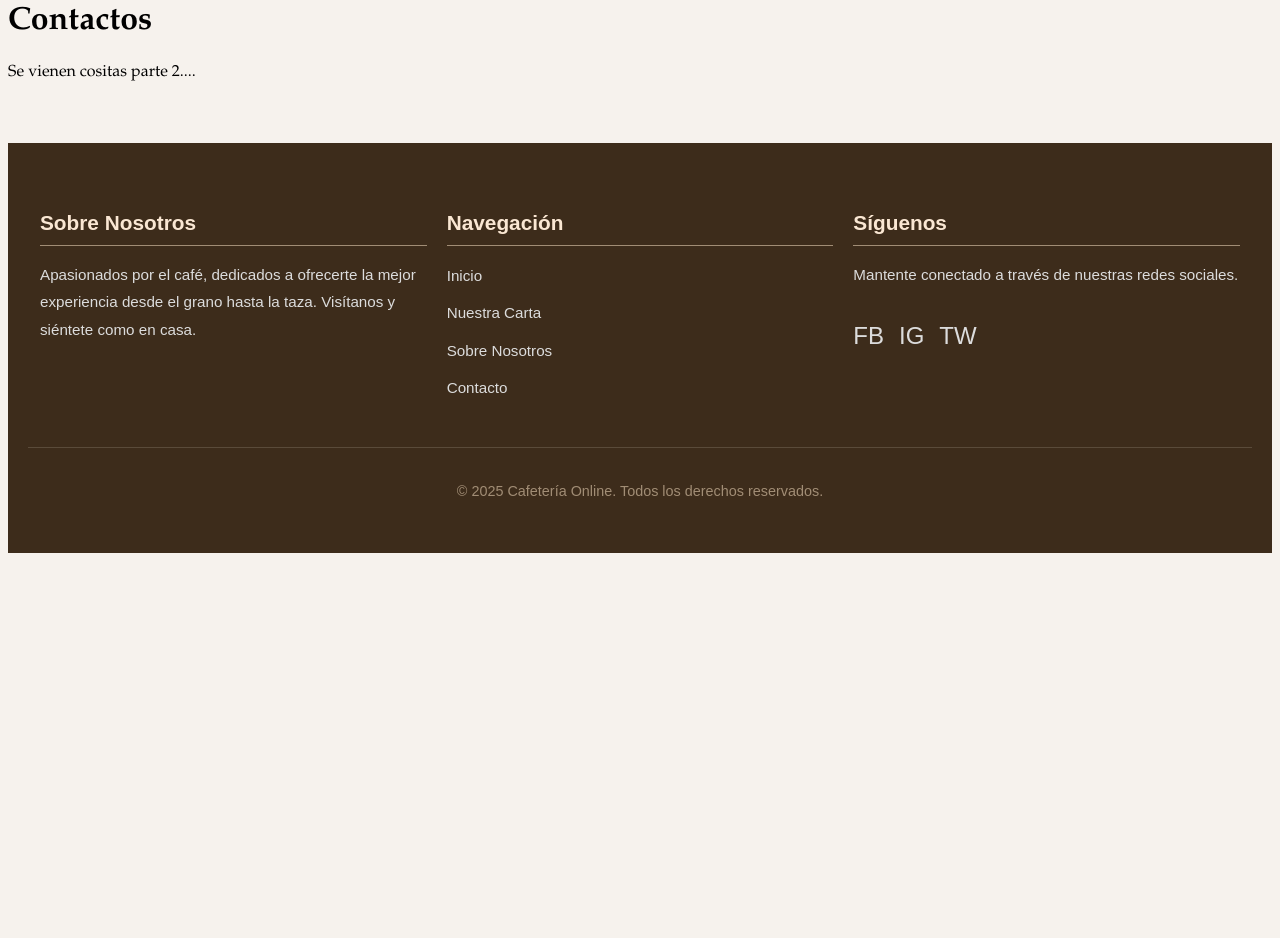
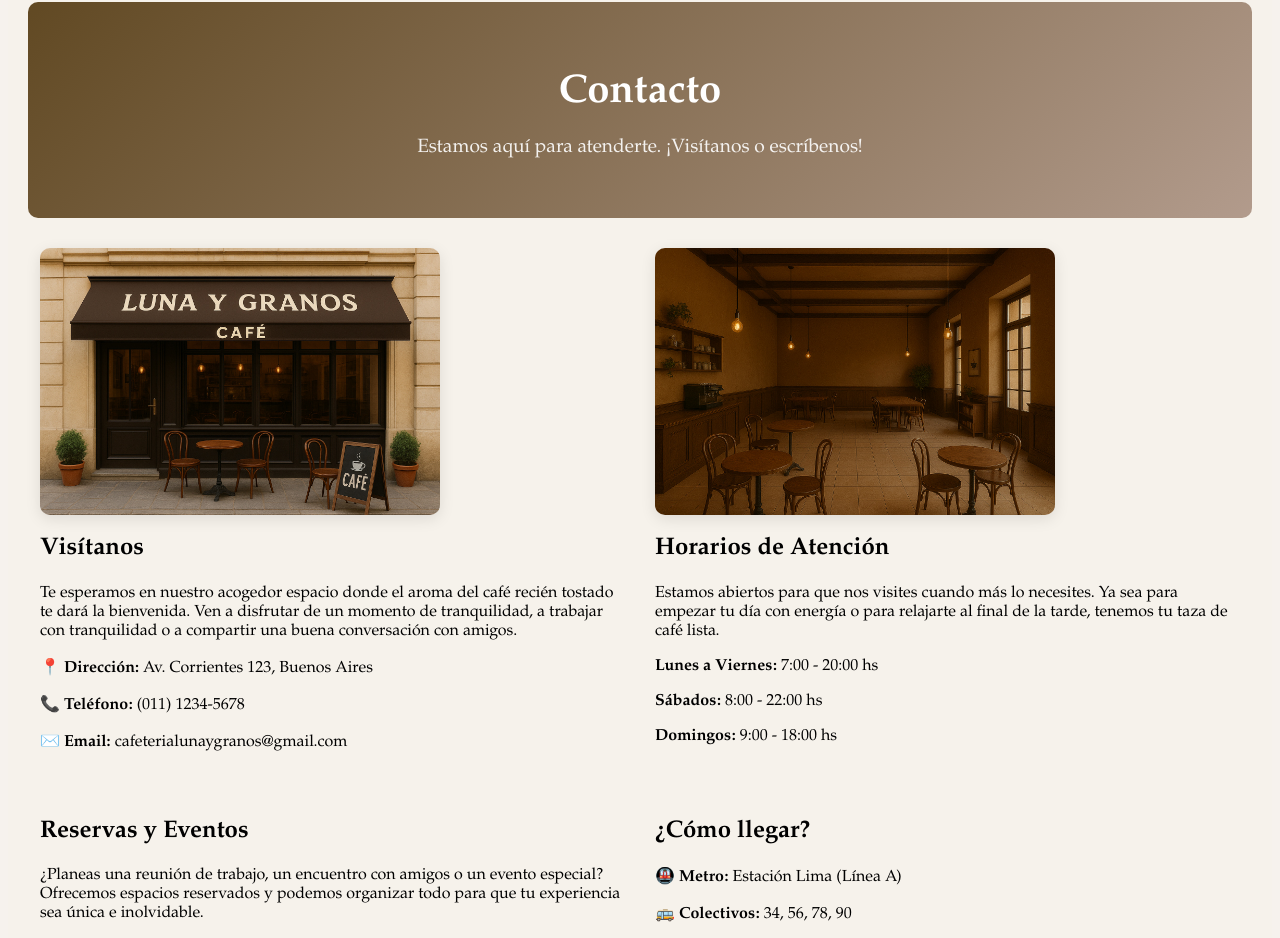
Before and after one commit to Evhal9/CafeteriaOnline, a React (Vite) app: page /contacto in a window 1280 px wide. Shown: the part 255-1193 px from the top of the page. Before the commit the page ends 816 px from the top, so only its background shows below. Built offline with nearby package versions, Linux system fonts and the light colour scheme; a web font is replaced by a local one.

Commit message:
Se realizó la parte de contacto y sus modificaciones

```diff
--- a/src/components/Header/Header.jsx
+++ b/src/components/Header/Header.jsx
@@ -20,6 +20,7 @@ function Header(){
                     <Link className="a-nav" to="/Nosotros"> Nosotros</Link>
                     <Link className="a-nav" to="/Carrito"> <img id="carrito" src={carrito} alt="" /></Link>
                 </section>
+
         </nav>
         </>
     )
--- /dev/null
+++ b/src/pages/Contacto.css
@@ -0,0 +1,277 @@
+:root {
+    --color-cream: #f6f2eb;
+    --color-taupe: #b29b8c;
+    --color-brown: #614923;
+    --color-beige: #dfd3b9;
+    --color-sage: #8b9571;
+}
+
+.contacto-container {
+    min-height: 100vh;
+    background-color: var(--color-cream);
+    padding: 20px;
+}
+
+.contacto-header {
+    text-align: center;
+    padding: 40px 20px;
+    background: linear-gradient(135deg, var(--color-brown) 0%, var(--color-taupe) 100%);
+    color: white;
+    border-radius: 10px;
+    margin-bottom: 30px;
+}
+
+.contacto-header h1 {
+    font-size: 2.5rem;
+    margin-bottom: 10px;
+    font-weight: 700;
+}
+
+.contacto-header p {
+    font-size: 1.2rem;
+    opacity: 0.9;
+}
+
+.contacto-content {
+    display: grid;
+    grid-template-columns: 1fr 1fr;
+    gap: 30px;
+    max-width: 1200px;
+    margin: 0 auto;
+}
+
+.contacto-image img {
+    width: 100%;
+    height: auto;
+    display: block;
+    transition: transform 0.4s ease;
+}
+
+.contacto-image {
+    flex: 1;
+    max-width: 400px;
+    border-radius: 10px;
+    overflow: hidden;
+    box-shadow: 0 4px 15px rgba(0,0,0,0.1);
+}
+
+
+.contacto-image:hover img {
+    transform: scale(1.05);
+}
+
+.form-section {
+    background: white;
+    padding: 30px;
+    border-radius: 10px;
+    box-shadow: 0 4px 15px rgba(97, 73, 35, 0.1);
+}
+
+.form-section h2 {
+    color: var(--color-brown);
+    margin-bottom: 20px;
+    border-bottom: 2px solid var(--color-taupe);
+    padding-bottom: 10px;
+}
+
+.confirmacion-mensaje {
+    background-color: var(--color-sage);
+    color: white;
+    padding: 15px;
+    border-radius: 5px;
+    margin-bottom: 20px;
+    text-align: center;
+}
+
+.contacto-form {
+    display: flex;
+    flex-direction: column;
+    gap: 20px;
+}
+
+.form-group {
+    display: flex;
+    flex-direction: column;
+}
+
+.form-row {
+    display: grid;
+    grid-template-columns: 1fr 1fr;
+    gap: 15px;
+}
+
+.form-group label {
+    color: var(--color-brown);
+    font-weight: 600;
+    margin-bottom: 5px;
+}
+
+.form-group input,
+.form-group textarea {
+    padding: 12px;
+    border: 2px solid var(--color-beige);
+    border-radius: 5px;
+    font-size: 1rem;
+    background-color: var(--color-cream);
+    transition: border-color 0.3s ease;
+}
+
+.form-group input:focus,
+.form-group textarea:focus {
+    outline: none;
+    border-color: var(--color-taupe);
+    background-color: white;
+}
+
+.form-group textarea {
+    resize: vertical;
+    min-height: 120px;
+    font-family: inherit;
+}
+
+.submit-btn {
+    background-color: var(--color-brown);
+    color: white;
+    border: none;
+    padding: 15px 30px;
+    border-radius: 5px;
+    font-size: 1.1rem;
+    font-weight: 600;
+    cursor: pointer;
+    transition: background-color 0.3s ease;
+    margin-top: 10px;
+}
+
+.submit-btn:hover {
+    background-color: var(--color-taupe);
+}
+
+.info-section {
+    display: flex;
+    flex-direction: column;
+    gap: 20px;
+}
+
+.info-card {
+    background: white;
+    padding: 25px;
+    border-radius: 10px;
+    box-shadow: 0 4px 15px rgba(97, 73, 35, 0.1);
+    border-left: 4px solid var(--color-sage);
+}
+
+.info-card h3 {
+    color: var(--color-brown);
+    margin-bottom: 15px;
+    border-bottom: 1px solid var(--color-beige);
+    padding-bottom: 8px;
+}
+
+.contact-info {
+    display: flex;
+    flex-direction: column;
+    gap: 15px;
+}
+
+.info-item {
+    display: flex;
+    flex-direction: column;
+    gap: 5px;
+}
+
+.info-item strong {
+    color: var(--color-brown);
+}
+
+.horarios {
+    display: flex;
+    flex-direction: column;
+    gap: 10px;
+}
+
+.horario-item {
+    display: flex;
+    justify-content: space-between;
+    padding: 5px 0;
+    border-bottom: 1px solid var(--color-beige);
+}
+
+.horario-item:last-child {
+    border-bottom: none;
+}
+
+.features-list {
+    list-style: none;
+    padding: 0;
+    margin: 0;
+}
+
+.features-list li {
+    padding: 8px 0;
+    border-bottom: 1px solid var(--color-beige);
+    color: #555;
+}
+
+.features-list li:last-child {
+    border-bottom: none;
+}
+
+.map-section {
+    max-width: 1200px;
+    margin: 40px auto 0;
+    padding: 20px;
+}
+
+.map-section h2 {
+    color: var(--color-brown);
+    text-align: center;
+    margin-bottom: 20px;
+}
+
+.map-container {
+    background: white;
+    border-radius: 10px;
+    padding: 30px;
+    box-shadow: 0 4px 15px rgba(97, 73, 35, 0.1);
+    text-align: center;
+}
+
+.map-placeholder p {
+    margin: 10px 0;
+    font-size: 1.1rem;
+    color: var(--color-brown);
+}
+
+
+@media (max-width: 768px) {
+    .contacto-content {
+        grid-template-columns: 1fr;
+    }
+
+    .form-row {
+        grid-template-columns: 1fr;
+    }
+
+    .contacto-header h1 {
+        font-size: 2rem;
+    }
+
+    .form-section,
+    .info-card {
+        padding: 20px;
+    }
+}
+
+@media (max-width: 480px) {
+    .contacto-container {
+        padding: 10px;
+    }
+
+    .contacto-header {
+        padding: 30px 15px;
+    }
+
+    .contacto-header h1 {
+        font-size: 1.8rem;
+    }
+}
--- a/src/pages/Contacto.jsx
+++ b/src/pages/Contacto.jsx
@@ -1,10 +1,88 @@
-function Contacto(){
+import './Contacto.css';
+
+function Contacto() {
     return (
-        <div>
-            <h1>Contactos</h1>
-            <p> Se vienen cositas parte 2....</p>
+        <div className="contacto-container">
+            <header className="contacto-header">
+                <h1>Contacto</h1>
+                <p>Estamos aquí para atenderte. ¡Visítanos o escríbenos!</p>
+            </header>
+
+            <main className="contacto-content">
+                <section className="contacto-section">
+                    <div className="contacto-image">
+                        <img src="/contacto/ExteriorCafeteria.jpg" alt="Exterior de la cafetería" />
+                    </div>
+                    <div className="contacto-text">
+                        <h2>Visítanos</h2>
+                        <p>
+                            Te esperamos en nuestro acogedor espacio donde el aroma del café recién tostado
+                            te dará la bienvenida. Ven a disfrutar de un momento de tranquilidad, a trabajar
+                            con tranquilidad o a compartir una buena conversación con amigos.
+                        </p>
+                        <div className="contacto-info">
+                            <p><strong>📍 Dirección:</strong> Av. Corrientes 123, Buenos Aires</p>
+                            <p><strong>📞 Teléfono:</strong> (011) 1234-5678</p>
+                            <p><strong>✉️ Email:</strong> cafeterialunaygranos@gmail.com</p>
+                        </div>
+                    </div>
+                </section>
+
+                <section className="contacto-section">
+                    <div className="contacto-image">
+                        <img src="/contacto/InteriorCafeteria.jpg" alt="Interior de la cafetería" />
+                    </div>
+                    <div className="contacto-text">
+                        <h2>Horarios de Atención</h2>
+                        <p>
+                            Estamos abiertos para que nos visites cuando más lo necesites.
+                            Ya sea para empezar tu día con energía o para relajarte al final de la tarde,
+                            tenemos tu taza de café lista.
+                        </p>
+                        <div className="horarios-info">
+                            <p><strong>Lunes a Viernes:</strong> 7:00 - 20:00 hs</p>
+                            <p><strong>Sábados:</strong> 8:00 - 22:00 hs</p>
+                            <p><strong>Domingos:</strong> 9:00 - 18:00 hs</p>
+                        </div>
+                    </div>
+                </section>
+
+                <section className="contacto-section">
+                    <div className="contacto-image"></div>
+                    <div className="contacto-text">
+                        <h2>Reservas y Eventos</h2>
+                        <p>
+                            ¿Planeas una reunión de trabajo, un encuentro con amigos o un evento especial?
+                            Ofrecemos espacios reservados y podemos organizar todo para que tu experiencia
+                            sea única e inolvidable.
+                        </p>
+                        <div className="reservas-info">
+                            <p><strong>🎉 Eventos privados</strong></p>
+                            <p><strong>💼 Reuniones de trabajo</strong></p>
+                            <p><strong>🎂 Celebraciones especiales</strong></p>
+                            <p><em>Contáctanos para más información</em></p>
+                        </div>
+                    </div>
+                </section>
+
+                <section className="mapa-section">
+                    <h2>¿Cómo llegar?</h2>
+                    <div className="mapa-container">
+                        <div className="mapa-info">
+                            <p><strong>🚇 Metro:</strong> Estación Lima (Línea A)</p>
+                            <p><strong>🚌 Colectivos:</strong> 34, 56, 78, 90</p>
+                            <p><strong>🚗 Estacionamiento:</strong> Gratuito para clientes</p>
+                        </div>
+                        <div className="mapa-placeholder">
+                            <p>📍 Ubicación: Av. Corrientes 123</p>
+                            <p>Entre calles Aroma y Sabores</p>
+                        </div>
+                    </div>
+                </section>
+            </main>
         </div>
-    )
+    );
 }
 
+
 export default Contacto;
```
Also changed, not shown: public/contacto/ExteriorCafeteria.jpg (added), public/contacto/InteriorCafeteria.jpg (added).
